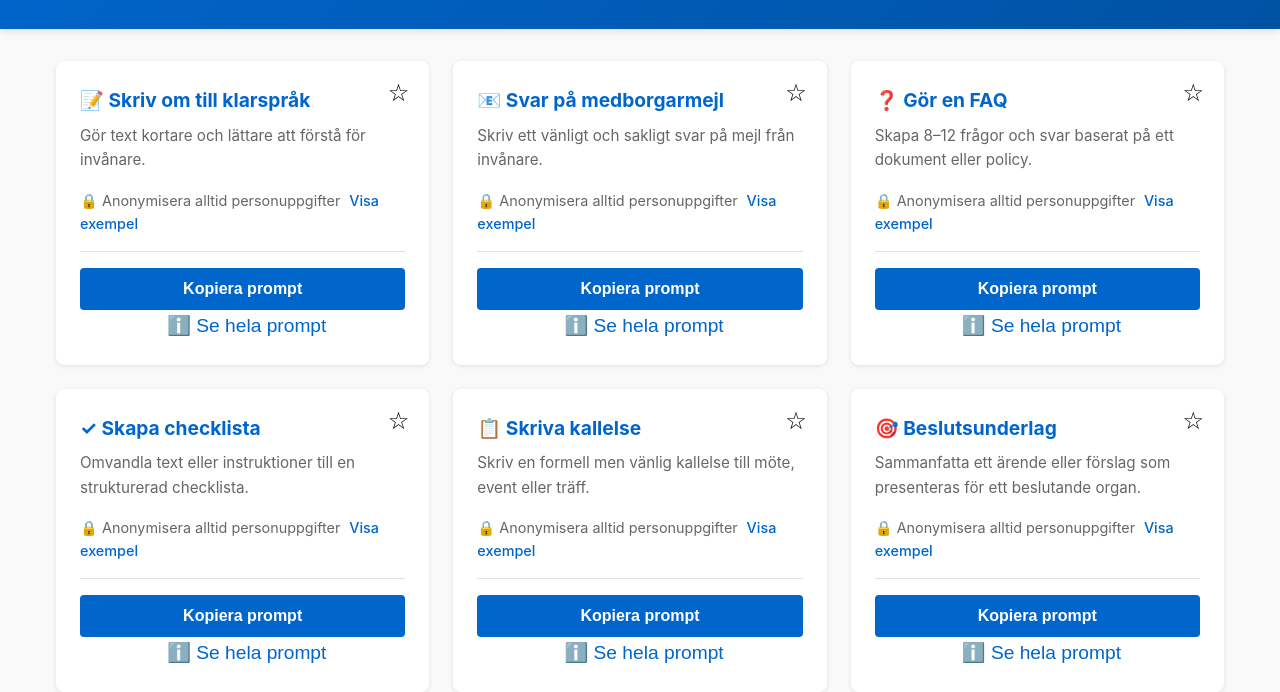
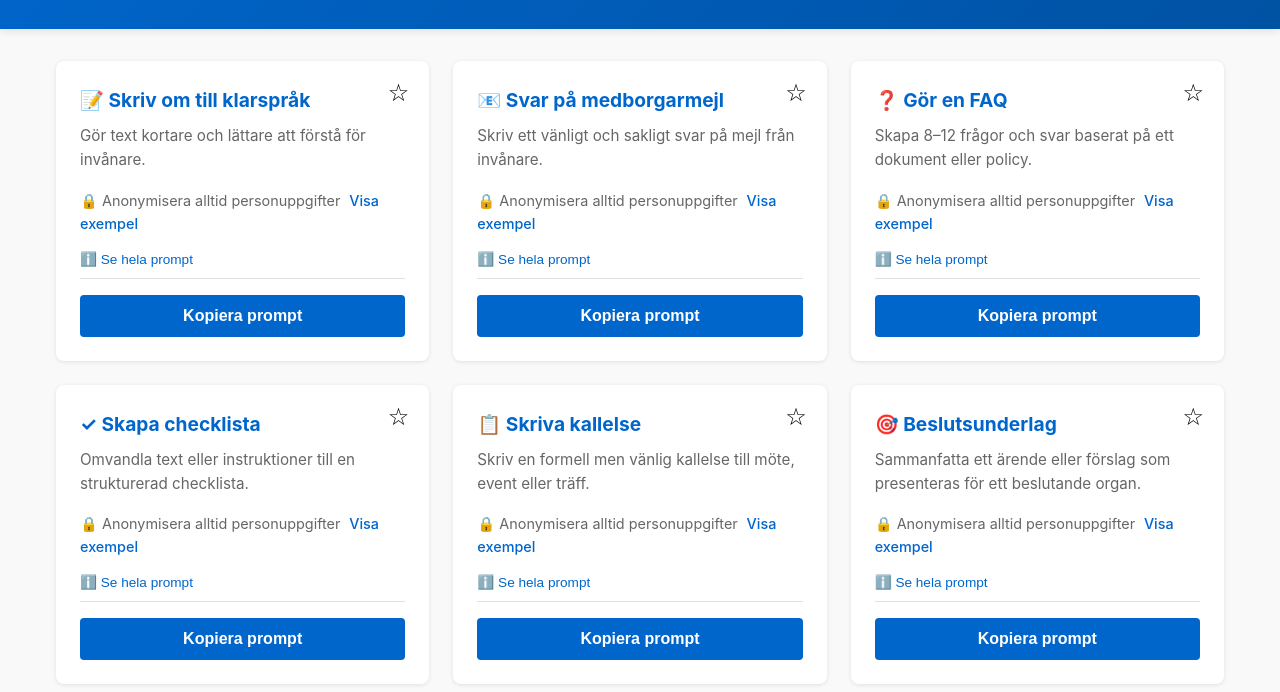
Before and after one commit to BUsavsjo/promptbanken, a plain HTML site: page index.html in a window 1280 px wide. Shown: the part 122-814 px from the top of the page. Drawn offline with Linux system fonts and the light colour scheme.

Commit message:
refactor: Gör 'Se hela prompt' mindre och flytta under anonymisering

```diff
--- a/index.html
+++ b/index.html
@@ -118,16 +118,19 @@
         .info-btn {
             background: none;
             border: none;
-            font-size: 1.2rem;
+            font-size: 0.85rem;
             cursor: pointer;
             color: #0066cc;
-            padding: 0.25rem 0.5rem;
-            transition: transform 0.2s ease;
-            margin-left: 0.5rem;
+            padding: 0;
+            transition: color 0.2s ease;
+            text-decoration: none;
+            display: inline-block;
+            margin-top: 0.5rem;
         }
 
         .info-btn:hover {
-            transform: scale(1.1);
+            color: #0052a3;
+            text-decoration: underline;
         }
 
         /* Modal Overlay */
@@ -591,10 +594,10 @@
                         <strong>Vad du ska ta bort:</strong>
                         <ul>${examplesHtml}</ul>
                     </div>
+                    <button class="info-btn" data-show-full="${prompt.id}" title="Se hela prompt">ℹ️ Se hela prompt</button>
                 </div>
 
                 <button class="copy-btn" data-prompt="${prompt.id}">Kopiera prompt</button>
-                <button class="info-btn" data-show-full="${prompt.id}" title="Se hela prompt">ℹ️ Se hela prompt</button>
                 <textarea id="textarea-${prompt.id}">${promptText}</textarea>
             `;
 
```
